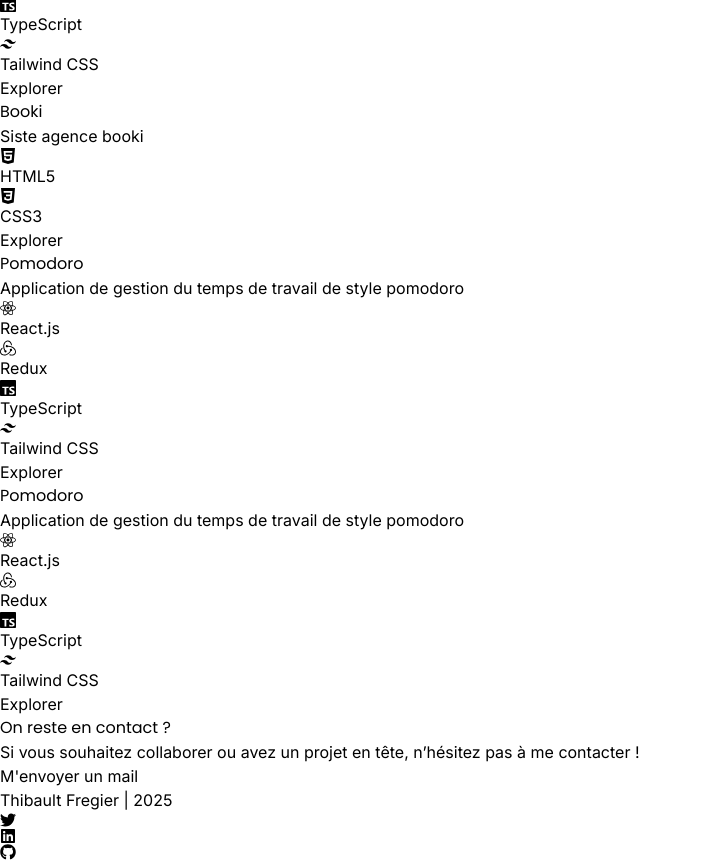
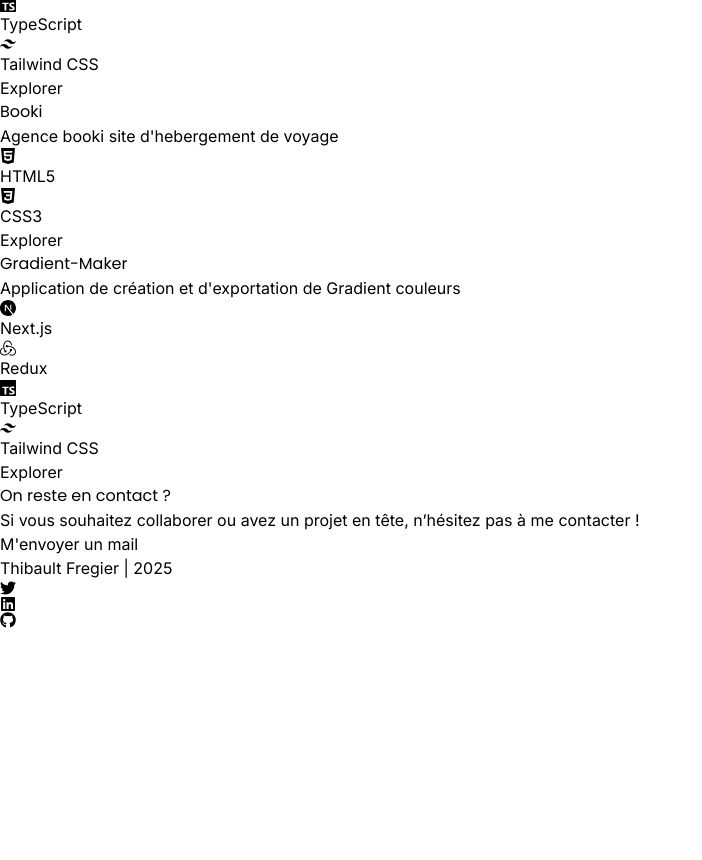
Before and after one commit to RacoonyThibault/Portfolio, a Next.js app: page / in a window 1280 px wide. Shown: the part 1520-2380 px from the top of the page, without its empty margins (0-702 px from the left). After the commit the page ends 2148 px from the top, so only its background shows below. Built offline with nearby package versions, Linux system fonts and the light colour scheme.

Commit message:
ajout projet Gradient-maker

```diff
--- a/src/data/projectsData.ts
+++ b/src/data/projectsData.ts
@@ -32,7 +32,7 @@
   {
     id: 3,
     title: "Booki",
-    description: "Siste agence booki",
+    description: "Agence booki site d'hebergement de voyage",
     image: "/images/Booki.webp",
     technologies: ["HTML5", "CSS3"],
     url: "https://booki-blue.vercel.app/",
@@ -41,21 +41,11 @@
   },
   {
     id: 4,
-    title: "Pomodoro",
-    description: "Application de gestion du temps de travail de style pomodoro",
-    image: "/images/pomodoroApp.webp",
-    technologies: ["React.js", "Redux", "TypeScript", "Tailwind CSS"],
-    url: "https://pomodoro-kappa-lake.vercel.app/",
-    bgColor: "#3f3f46",
-    fontColor: "#FDFDFD",
-  },
-  {
-    id: 5,
-    title: "Pomodoro",
-    description: "Application de gestion du temps de travail de style pomodoro",
-    image: "/images/pomodoroApp.webp",
-    technologies: ["React.js", "Redux", "TypeScript", "Tailwind CSS"],
-    url: "https://pomodoro-kappa-lake.vercel.app/",
+    title: "Gradient-Maker",
+    description: "Application de création et d'exportation de Gradient couleurs",
+    image: "/images/Gradient-Generator.webp",
+    technologies: ["Next.js", "Redux", "TypeScript", "Tailwind CSS"],
+    url: "https://gradient-maker-umber.vercel.app/",
     bgColor: "#3f3f46",
     fontColor: "#FDFDFD",
   },
```
Also changed, not shown: public/images/Gradient-Generator.webp (added).
